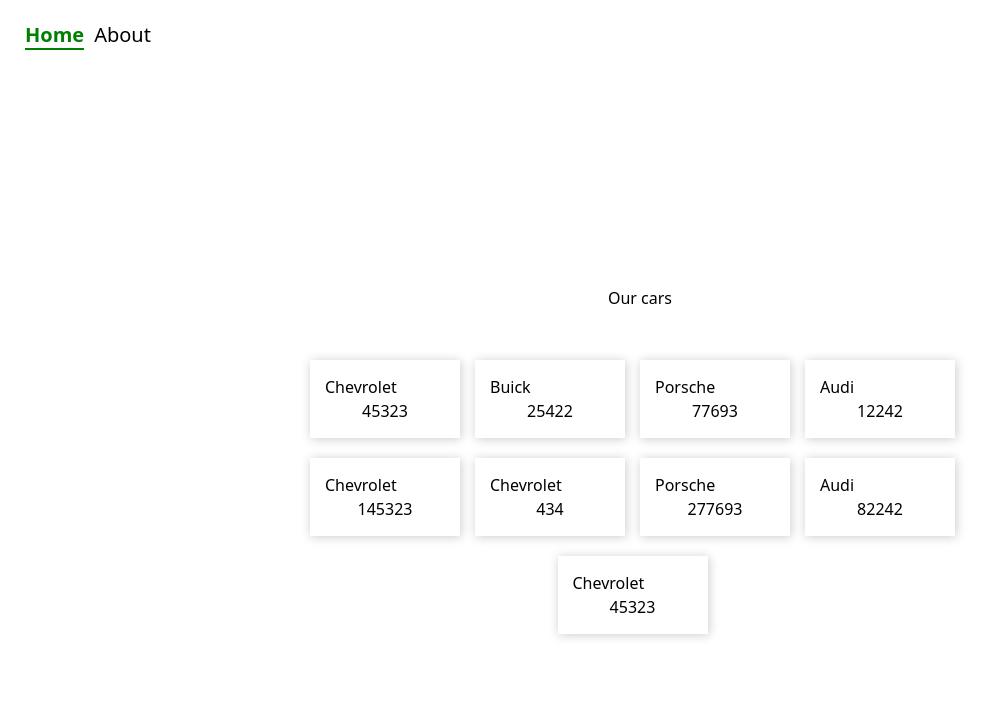
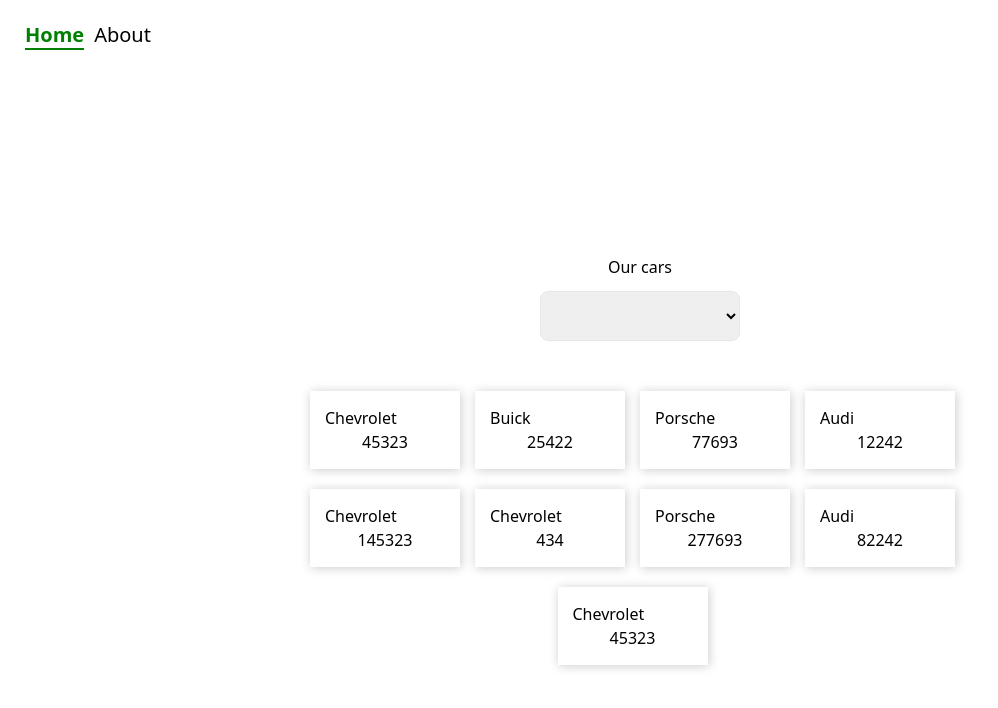
Before and after one commit to adaji025/vue-sidebar, a Vue app: page / in a window 1280 px wide. Shown: the top 708 px of the page, without its empty margins (0-998 px from the left). Built offline with nearby package versions, Linux system fonts and the light colour scheme.

Commit message:
added querry params

```diff
--- a/src/views/HomeView.vue
+++ b/src/views/HomeView.vue
@@ -1,16 +1,47 @@
 <script setup>
 import carsData from "../data.json";
-import { ref } from "vue";
-import { useRouter } from "vue-router";
+import { ref, watch, onMounted } from "vue";
+import { useRouter, useRoute } from "vue-router";
 
 const router = useRouter();
+const route = useRoute();
 
 const cars = ref(carsData);
+const make = ref("");
+
+onMounted(() => {
+  make.value = route.query.make || "";
+});
+
+watch(make, () => {
+  if (make.value) {
+    if (make.value === "All") {
+      cars.value = carsData;
+    } else {
+      cars.value = carsData.filter((c) => c.make === make.value);
+    }
+  }
+});
+
+const handleChange = () => {
+  router.push({ query: { make: make.value } });
+};
 </script>
 
 <template>
   <main class="container">
     <h1>Our cars</h1>
+    <select
+      v-model="make"
+      class="border min-w-[200px] outline-none p-3 mt-3 rounded-lg"
+      placeholder="select car make"
+      @change="handleChange"
+    >
+      <option value="All">All</option>
+      <option value="Chevrolet">Chevy</option>
+      <option value="Porsche">Porsche</option>
+      <option value="Audi">Audi</option>
+    </select>
     <div class="cards">
       <div
         v-for="car in cars"
```
